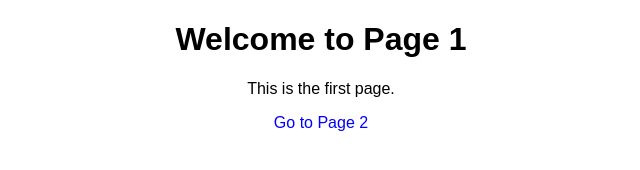
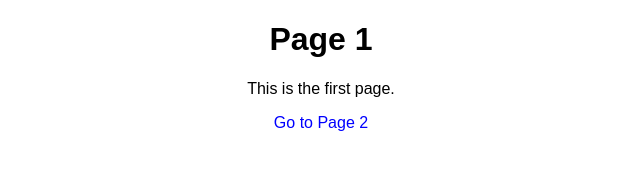
Before and after one commit to RaniaMostafa55/html_project, a plain HTML site: page index.html in a window 1280 px wide. Shown: the whole page, without its empty margins (319-959 px from the left). Drawn offline with Linux system fonts and the light colour scheme.

Commit message:
Change page1 title

```diff
--- a/index.html
+++ b/index.html
@@ -17,7 +17,7 @@
     </style>
 </head>
 <body>
-    <h1>Welcome to Page 1</h1>
+    <h1>Page 1</h1>
     <p>This is the first page.</p>
     <a href="page2.html">Go to Page 2</a>
 </body>
```
